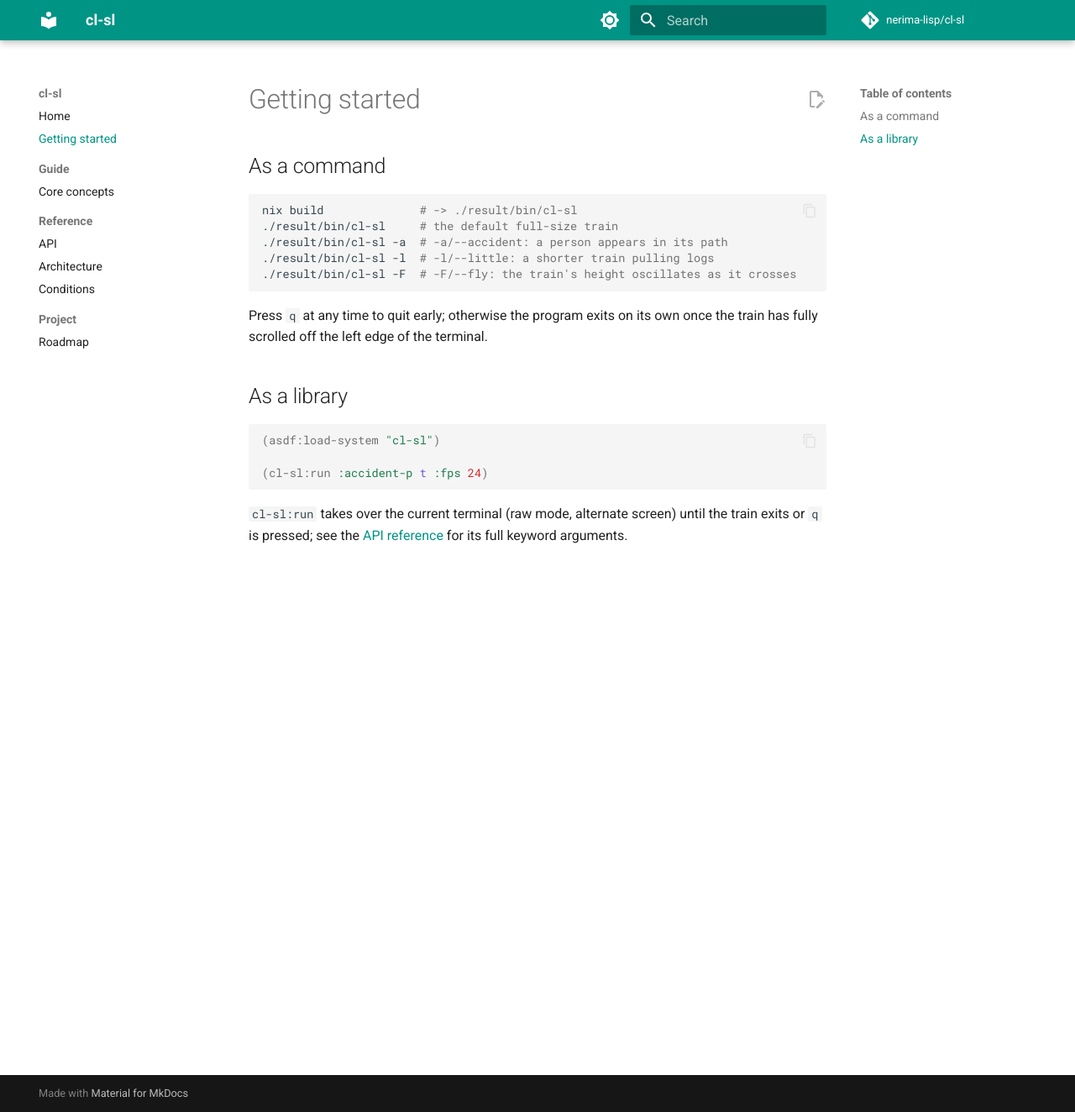
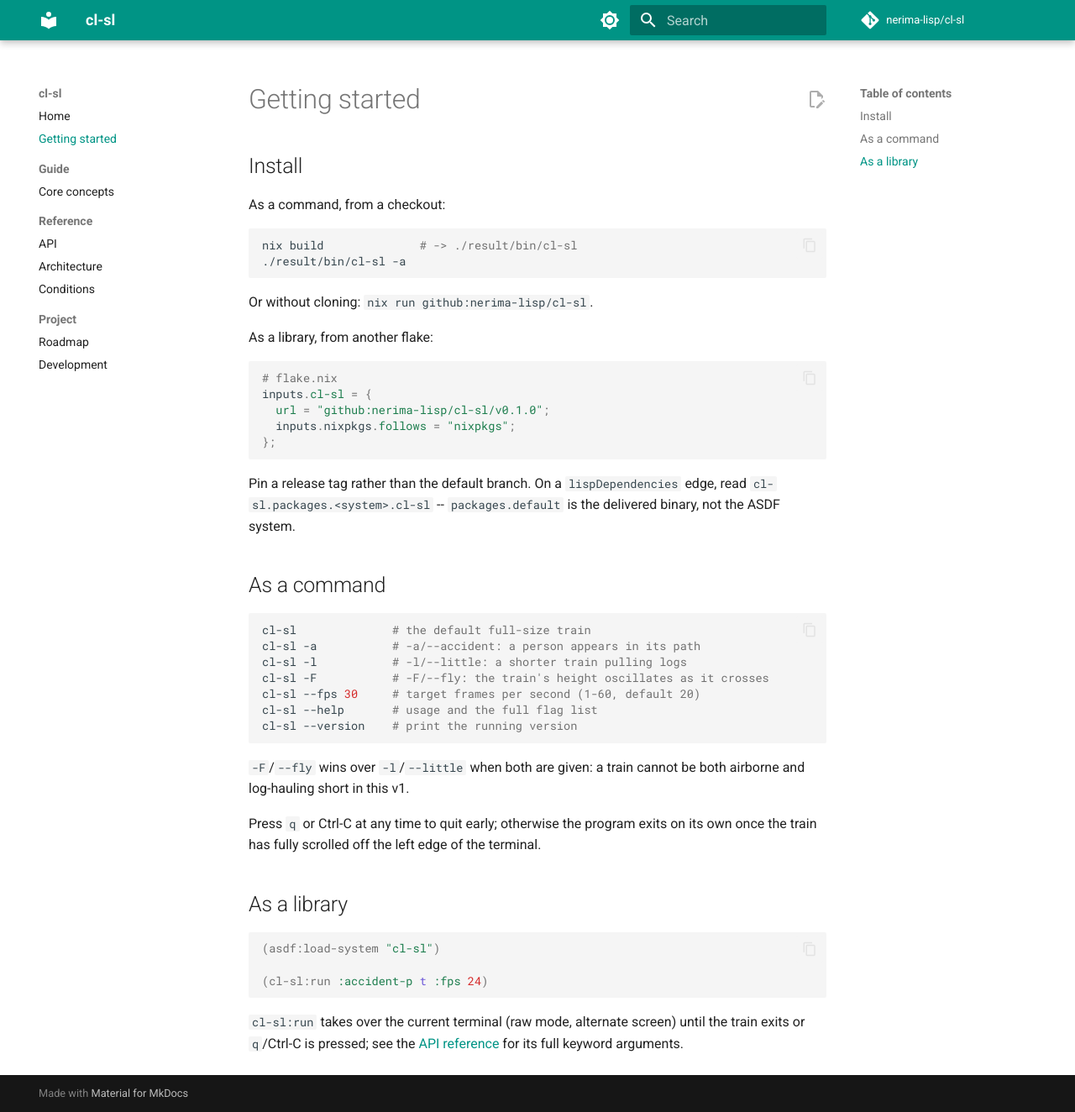
Before and after one commit to nerima-lisp/cl-sl, an MkDocs documentation site: the page built from docs/src/getting-started.md, in a window 1280 px wide and 1324 px high. Shown: the whole window at 84% size. Built offline with MkDocs 1.6.1 and Material for MkDocs 9.7.7, drawn with Linux system fonts in a browser that asks for light colours; comment, search, counter and statistics services are not loaded.

Commit message:
Test %define-train-variant's compile-time validation; expand docs
Add a test that macroexpanding %define-train-variant with a variant
not in +train-variants+ signals an error, closing the one genuine
coverage gap left in art-train.lisp after the v1.4.0 upgrade (verified
by hand against sb-cover's line-level report, not merely assumed).

Flesh out getting-started.md with library usage (not just the CLI),
expand api.md with the full accessor/constant surface, add a
Development guide, and wire both into mkdocs.yml/index.md.

````diff
--- a/docs/mkdocs.yml
+++ b/docs/mkdocs.yml
@@ -51,6 +51,7 @@ nav:
       - Conditions: reference/conditions.md
   - Project:
       - Roadmap: project/roadmap.md
+      - Development: project/development.md
 
 not_in_nav: |
   notes/
--- a/docs/src/getting-started.md
+++ b/docs/src/getting-started.md
@@ -1,17 +1,48 @@
 # Getting started
+
+## Install
+
+As a command, from a checkout:
+
+```sh
+nix build              # -> ./result/bin/cl-sl
+./result/bin/cl-sl -a
+```
+
+Or without cloning: `nix run github:nerima-lisp/cl-sl`.
+
+As a library, from another flake:
+
+```nix
+# flake.nix
+inputs.cl-sl = {
+  url = "github:nerima-lisp/cl-sl/v0.1.0";
+  inputs.nixpkgs.follows = "nixpkgs";
+};
+```
+
+Pin a release tag rather than the default branch. On a `lispDependencies`
+edge, read `cl-sl.packages.<system>.cl-sl` -- `packages.default` is the
+delivered binary, not the ASDF system.
 
 ## As a command
 
 ```sh
-nix build              # -> ./result/bin/cl-sl
-./result/bin/cl-sl     # the default full-size train
-./result/bin/cl-sl -a  # -a/--accident: a person appears in its path
-./result/bin/cl-sl -l  # -l/--little: a shorter train pulling logs
-./result/bin/cl-sl -F  # -F/--fly: the train's height oscillates as it crosses
+cl-sl              # the default full-size train
+cl-sl -a           # -a/--accident: a person appears in its path
+cl-sl -l           # -l/--little: a shorter train pulling logs
+cl-sl -F           # -F/--fly: the train's height oscillates as it crosses
+cl-sl --fps 30     # target frames per second (1-60, default 20)
+cl-sl --help       # usage and the full flag list
+cl-sl --version    # print the running version
 ```
 
-Press `q` at any time to quit early; otherwise the program exits on its own
-once the train has fully scrolled off the left edge of the terminal.
+`-F`/`--fly` wins over `-l`/`--little` when both are given: a train cannot
+be both airborne and log-hauling short in this v1.
+
+Press `q` or Ctrl-C at any time to quit early; otherwise the program exits
+on its own once the train has fully scrolled off the left edge of the
+terminal.
 
 ## As a library
 
@@ -22,5 +53,5 @@ once the train has fully scrolled off the left edge of the terminal.
 ```
 
 `cl-sl:run` takes over the current terminal (raw mode, alternate screen)
-until the train exits or `q` is pressed; see the
+until the train exits or `q`/Ctrl-C is pressed; see the
 [API reference](reference/api.md) for its full keyword arguments.
````
Also changed, not shown: docs/src/index.md (+7 -0 lines), docs/src/project/development.md (added, +30 -0 lines), docs/src/reference/api.md (+26 -7 lines), 1 other file.
